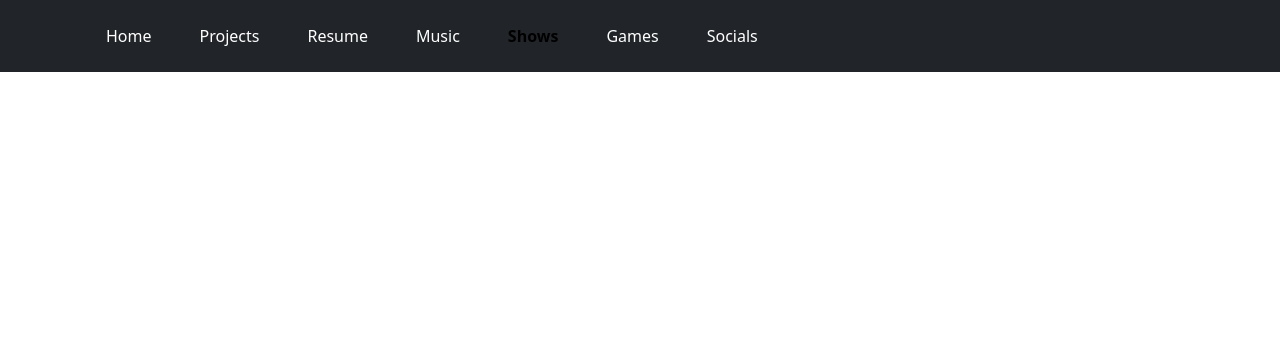
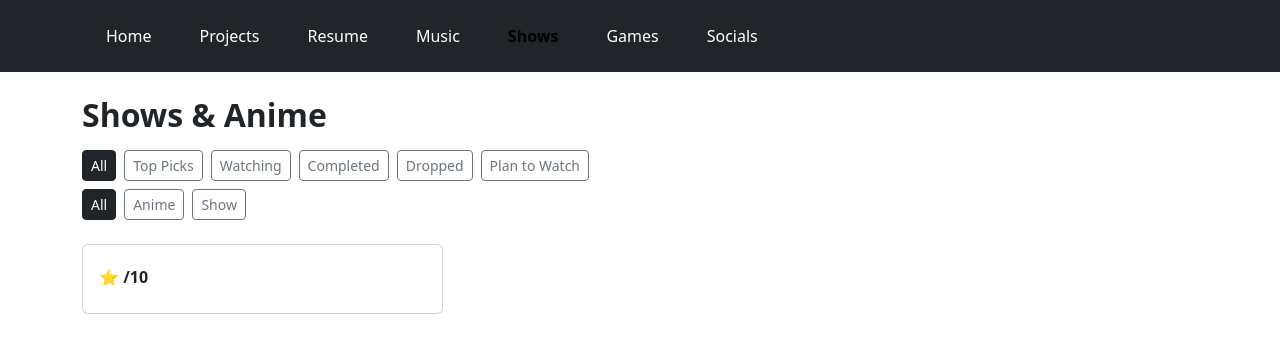
Before and after one commit to BryanSteigerwald/Website-Project, a React (Vite) app: page /shows in a window 1280 px wide. Shown: the top 352 px of the page. Built offline with nearby package versions, Linux system fonts and the light colour scheme; no server answers.

Commit message:
added content to shows page, simillar to the games page in format will populate with content later

```diff
--- a/src/Pages/ShowPage.jsx
+++ b/src/Pages/ShowPage.jsx
@@ -1,14 +1,96 @@
 import React, { useState } from 'react';
-import { Container, Row, Col, Badge, Form } from 'react-bootstrap';
+import { Container, Row, Col, Card, Badge } from 'react-bootstrap';
+
+const shows = [
+  {
+    title: '',
+    cover: '',
+    genre: '',
+    rating: '',
+    status: '',  // 'Watching' | 'Completed' | 'Dropped' | 'Plan to Watch'
+    type: '',    // 'Anime' | 'Show'
+    topPick: false,
+    review: '',
+  },
+];
+
+const statusColor = {
+  'Watching':       'success',
+  'Completed':      'primary',
+  'Dropped':        'danger',
+  'Plan to Watch':  'warning',
+};
 
 function ShowPage() {
-  const [filter, setFilter] = useState('all'); // 'all' | 'anime' | 'shows'
+  const [filter, setFilter] = useState('All');
+  const [typeFilter, setTypeFilter] = useState('All');
+
+  const filtered = shows.filter(s => {
+    const statusMatch = filter === 'All' || (filter === 'Top Picks' ? s.topPick : s.status === filter);
+    const typeMatch = typeFilter === 'All' || s.type === typeFilter;
+    return statusMatch && typeMatch;
+  });
 
   return (
-    <Container>
-      {/* Filter toggle: All / Anime / Shows */}
-      {/* Grid of cards - title, cover image, rating, status (watching/completed/etc) */}
-      {/* Could add a tier list section */}
+    <Container className="py-4">
+      <h2 className="fw-bold mb-3">Shows & Anime</h2>
+
+      {/* Status filters */}
+      <div className="d-flex gap-2 mb-2 flex-wrap">
+        {['All', 'Top Picks', 'Watching', 'Completed', 'Dropped', 'Plan to Watch'].map(s => (
+          <button
+            key={s}
+            onClick={() => setFilter(s)}
+            className={`btn btn-sm ${filter === s ? 'btn-dark' : 'btn-outline-secondary'}`}
+          >
+            {s}
+          </button>
+        ))}
+      </div>
+
+      {/* Type filters */}
+      <div className="d-flex gap-2 mb-4">
+        {['All', 'Anime', 'Show'].map(t => (
+          <button
+            key={t}
+            onClick={() => setTypeFilter(t)}
+            className={`btn btn-sm ${typeFilter === t ? 'btn-dark' : 'btn-outline-secondary'}`}
+          >
+            {t}
+          </button>
+        ))}
+      </div>
+
+      <Row className="g-3">
+        {filtered.map((show) => (
+          <Col key={show.title} xs={12} md={6} lg={4}>
+            <Card className="h-100">
+              {show.cover && (
+                <Card.Img
+                  variant="top"
+                  src={show.cover}
+                  style={{ height: '200px', objectFit: 'cover' }}
+                />
+              )}
+              <Card.Body>
+                <div className="d-flex justify-content-between align-items-start mb-1">
+                  <Card.Title className="fw-bold mb-0">
+                    {show.topPick && <span className="me-1">⭐</span>}
+                    {show.title}
+                  </Card.Title>
+                  <div className="d-flex flex-column gap-1 align-items-end">
+                    <Badge bg={statusColor[show.status] ?? 'secondary'}>{show.status}</Badge>
+                    <Badge bg="dark">{show.type}</Badge>
+                  </div>
+                </div>
+                <div className="text-muted small mb-1">{show.genre}</div>
+                <div className="fw-bold mb-2">⭐ {show.rating}/10</div>
+                <Card.Text className="small">{show.review}</Card.Text>
+              </Card.Body>
+            </Card>
+          </Col>
+        ))}
+      </Row>
     </Container>
   );
 }
```
